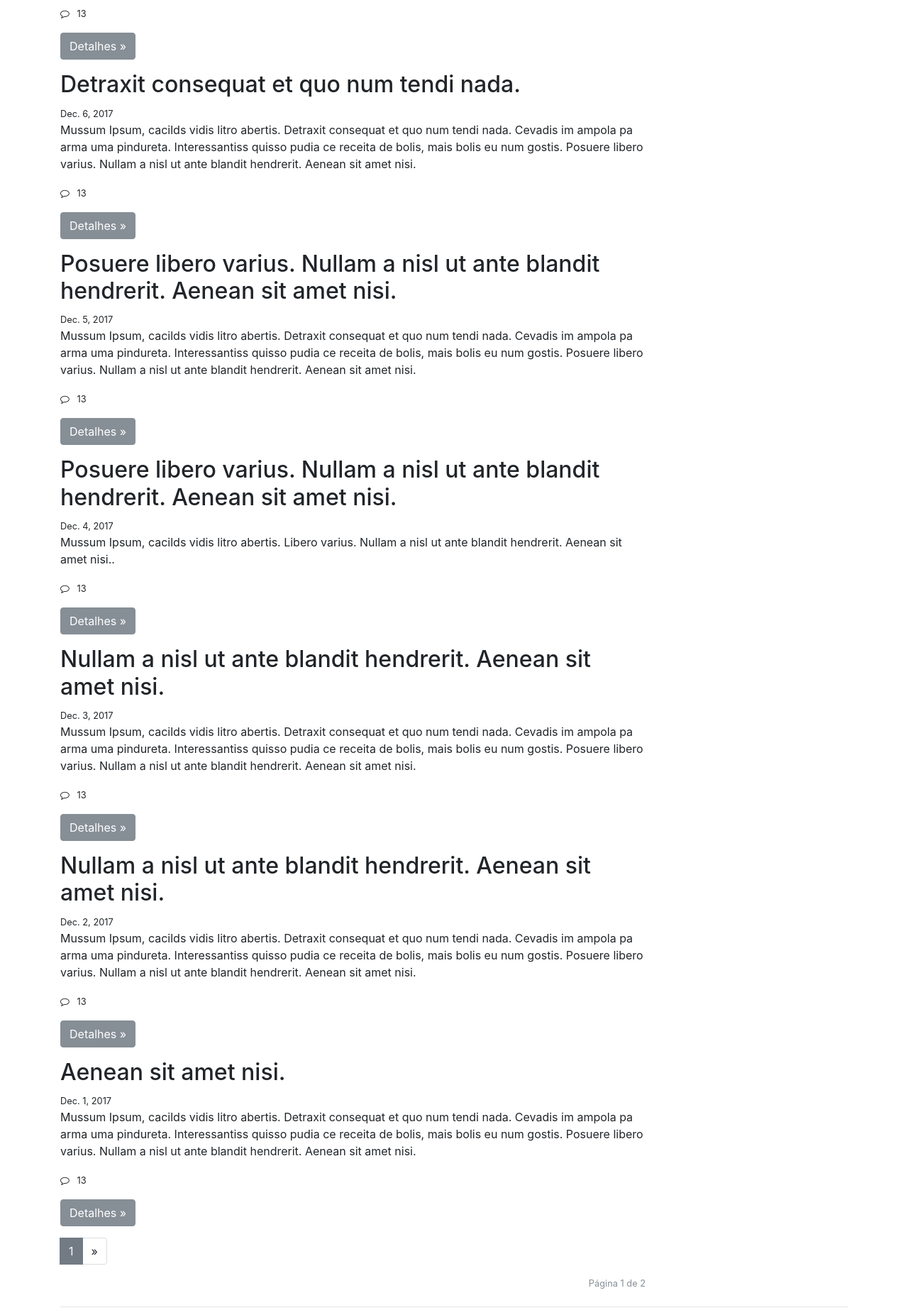
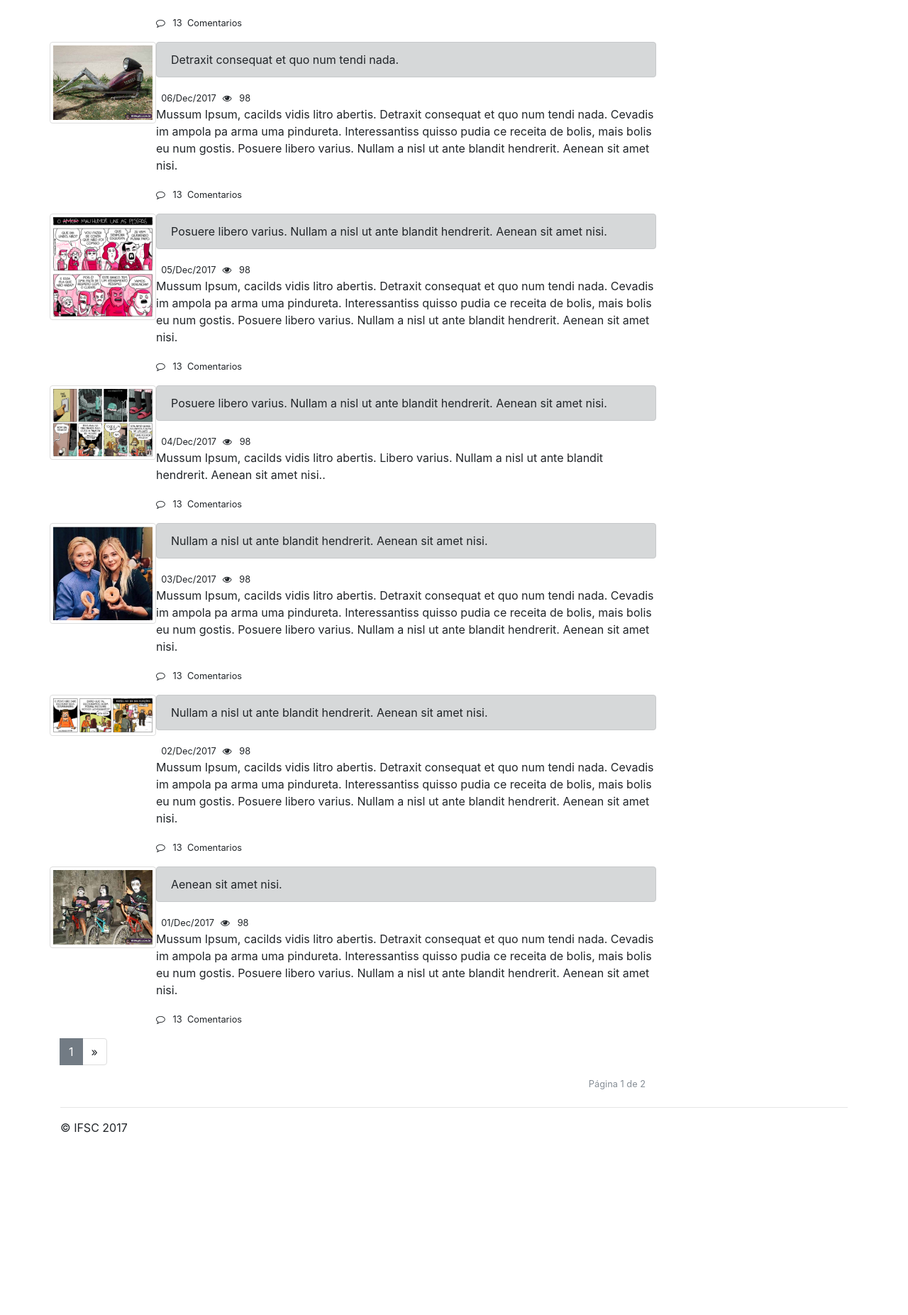
Before and after one commit to Claidson/DjangoNews, a Django app: page / in a window 1280 px wide. Shown: the part 1412-3265 px from the top of the page at 71% size. After the commit the page ends 3008 px from the top, so only its background shows below. Run offline with Django 3.2, Linux system fonts and the light colour scheme; data comes from the database, SQL or seed files in the repository; both versions use the stored data as it was after the commit; parts of the project's set-up code (start-up, migrations or seed data) failed here and were passed over; some libraries are stand-ins or nearby versions.

Commit message:
ajustado pagina e comments

```diff
--- a/DjangoNews/__init__.py
+++ b/DjangoNews/__init__.py
@@ -0,0 +1,5 @@
+# -*- coding: utf 8 -*-
+
+import sys
+reload(sys)
+sys.setdefaultencoding("utf-8")
--- a/NoticiasTabajara/urls.py
+++ b/NoticiasTabajara/urls.py
@@ -3,7 +3,7 @@ import views
 
 urlpatterns = [
     url(r'^$',views.pagina, name='index'),
-    url(r'^index',views.pagina, name='index'),
+    url(r'^index',views.pagina, name=''),
     url(r'^cadastrarnoticia',views.cad, name='cad'),
     url(r'^pagina',views.pagina, name='pagina'),
     url(r'^noticias/(?P<noticia_id>[0-9]+)', views.noticias, name='noticias'),
--- a/NoticiasTabajara/views.py
+++ b/NoticiasTabajara/views.py
@@ -72,7 +72,7 @@ def pagina(request):
         paginas = paginator.page(pagina)
     except (EmptyPage, InvalidPage):
         paginas = paginator.page(paginator.num_pages)
-    return render(request, 'NoticiasTabajara/pagina.html', context={"paginas": paginas,'comentarios': comentarios})
+    return render(request, 'NoticiasTabajara/pagina.html', context={"paginas": paginas, 'comentarios': comentarios})
 
 
 def login_view(request):
--- a/static/css/main.css
+++ b/static/css/main.css
@@ -12,6 +12,15 @@
     text-decoration: inherit;
 
 }
+.visualizacao:before {
+    content: "\f06e";
+    font-family: FontAwesome;
+    font-style: normal;
+    font-weight: normal;
+    text-decoration: inherit;
+
+}
+
 #linha {
   width: 100%;
   border-bottom: 1px solid #555555;
@@ -24,6 +33,10 @@
     word-wrap: break-word;
     background-color: #fff;
     background-clip: border-box;
-
     border-radius: .25rem;
 }
+
+#linkPagina {
+color: #212529;
+
+}
--- a/templates/NoticiasTabajara/base.html
+++ b/templates/NoticiasTabajara/base.html
@@ -7,6 +7,7 @@
     <meta name="description" content="Site de estudo web">
     <meta name="author" content="Claidson - Fernando - ISFC Lages">
     <link rel="icon" href="../../favicon.ico">
+    <meta name="viewport" content="width=device-width, initial-scale=1, maximum-scale=1, user-scalable=no">
     <script src="https://cdn.ckeditor.com/4.7.3/standard/ckeditor.js"></script>
     <script src="https://maxcdn.bootstrapcdn.com/bootstrap/4.0.0-beta.2/js/bootstrap.min.js"></script>
     <link rel="stylesheet" href="{% static 'css/main.css' %}">
@@ -34,9 +35,7 @@
             {% if user.is_superuser %}
             <li class="nav-item"><a class="nav-link" href="{% url 'cad' %}">Cadastro</a></li>
             {% endif %}
-            <li class="nav-item">
-                <a class="nav-link" href="admin" target="_blank">Admin</a>
-            </li>
+
             <li class="nav-item">
                 <a class="nav-link" href="http://docente.lages.ifsc.edu.br" target="_blank">Docente</a>
             </li>
--- a/templates/NoticiasTabajara/pagina.html
+++ b/templates/NoticiasTabajara/pagina.html
@@ -10,17 +10,37 @@
                     <img class="img-thumbnail img-responsive" src="{% static 'images/noticiaIndex.jpg' %}" alt="Imagem banner">
                 </div>
                 <div class="row">
+
+                        <!--noticias inicio -->
                         {% for noticia in paginas.object_list %}
-                    <div class="col-12 col-lg-12">
-                        <h2>{{ noticia.titulo }}</h2>
-                        <p><small>{{ noticia.data}}</small></br>{{noticia.resumo}}</p>
-                        <p><small><i class="balao"></i> &nbsp; {{comentarios |length  }}</small></p>
-                        <p><a class="btn btn-secondary" href="{% url 'noticias' noticia.id %}" role="button">Detalhes &raquo;</a></p>
+    {#                    <div class="col-12 col-lg-12">#}
+    {#                        <h2><a id="linkPagina" href="{% url 'noticias' noticia.id %}">{{ noticia.titulo }}</a></h2>#}
+    {#                        <p><small>{{ noticia.data}}</small>#}
+    {#                            </br>{{noticia.resumo}}</p>#}
+    {#                        <p><small><i class="balao"></i> &nbsp; {{comentarios |length  }}</small></p>#}
+    {#                        <p><a class="btn btn-secondary" href="{% url 'noticias' noticia.id %}" role="button">Detalhes &raquo;</a></p>#}
+    {#    #}
+    {#                    </div>#}
+                            <div class="media">
+                                <a id="linkPagina" href="{% url 'noticias' noticia.id %}">
+      <img class="img-thumbnail img-responsive" width="150" height="90" src="{% static 'images/' %}{{noticia.imagem}}" alt="Imagem Noticia">
+                            </a>
+                                <div class="media-body">
+    {#      <h5 class="mt-0"><a id="linkPagina" href="{% url 'noticias' noticia.id %}">{{ noticia.titulo }}</a></h5>#}
+          <div class="alert alert-dark" role="alert">
+              <a id="linkPagina" href="{% url 'noticias' noticia.id %}">{{ noticia.titulo }}</a>
+    </div>
+          <p><small>&nbsp;&nbsp;{{ noticia.data|date:"d/M/Y"}}</small>&nbsp;&nbsp;<small><i class="visualizacao"></i> &nbsp; {{ comentarios |length |add:"+85"  }}</small>
+            </br>{{noticia.resumo}}</p>
+          <p><small><i class="balao"></i> &nbsp; {{comentarios |length  }}&nbsp; Comentarios</small></p>
+    {#        <p><a class="btn btn-secondary" href="{% url 'noticias' noticia.id %}" role="button">Detalhes &raquo;</a></p>#}
+      </div>
+    </div>
 
+                        {% endfor %}
                 </div>
-                    {% endfor %}
 
-            </div>
+                      <!--/noticias  -->
                 <nav aria-label="..." >
                     <ul class="pagination ">
                         <li class="page-item ">
```
Also changed, not shown: NoticiasTabajara/forms.py (+9 -6 lines), templates/NoticiasTabajara/form.html (+14 -4 lines), templates/NoticiasTabajara/noticia.html (+3 -26 lines), db.sqlite3. Lines whose indentation alone changed are shown as unchanged.
